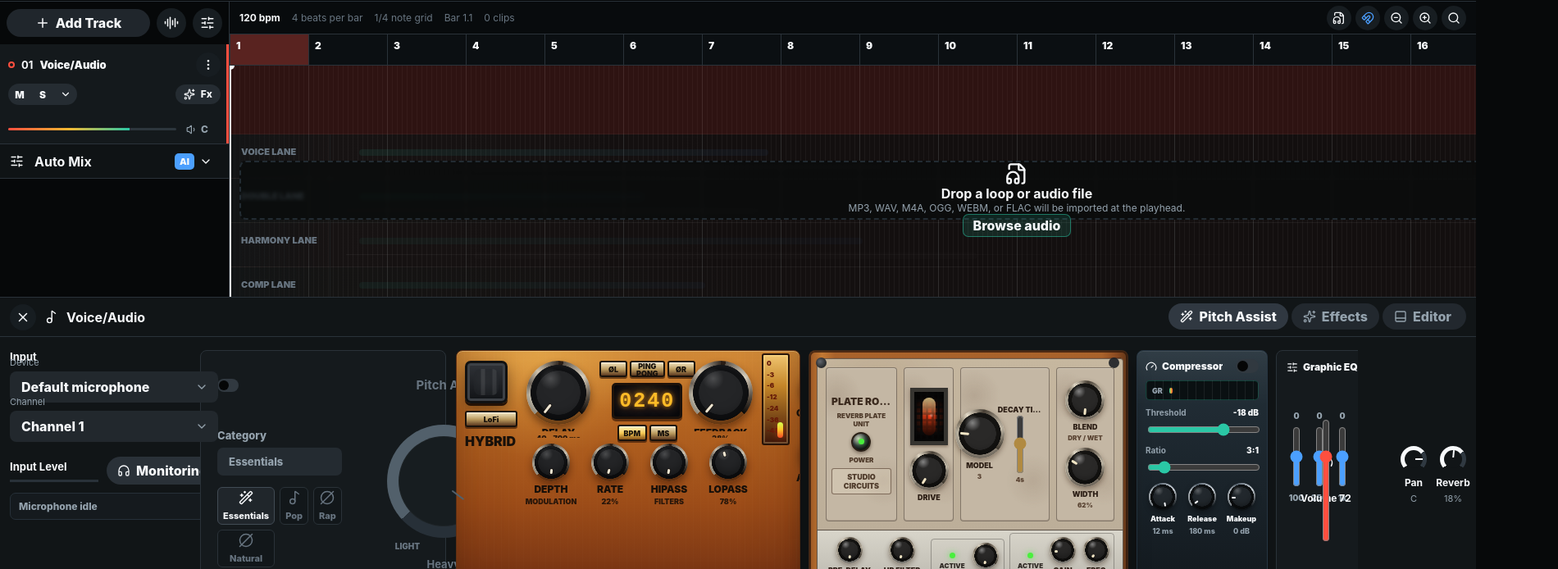
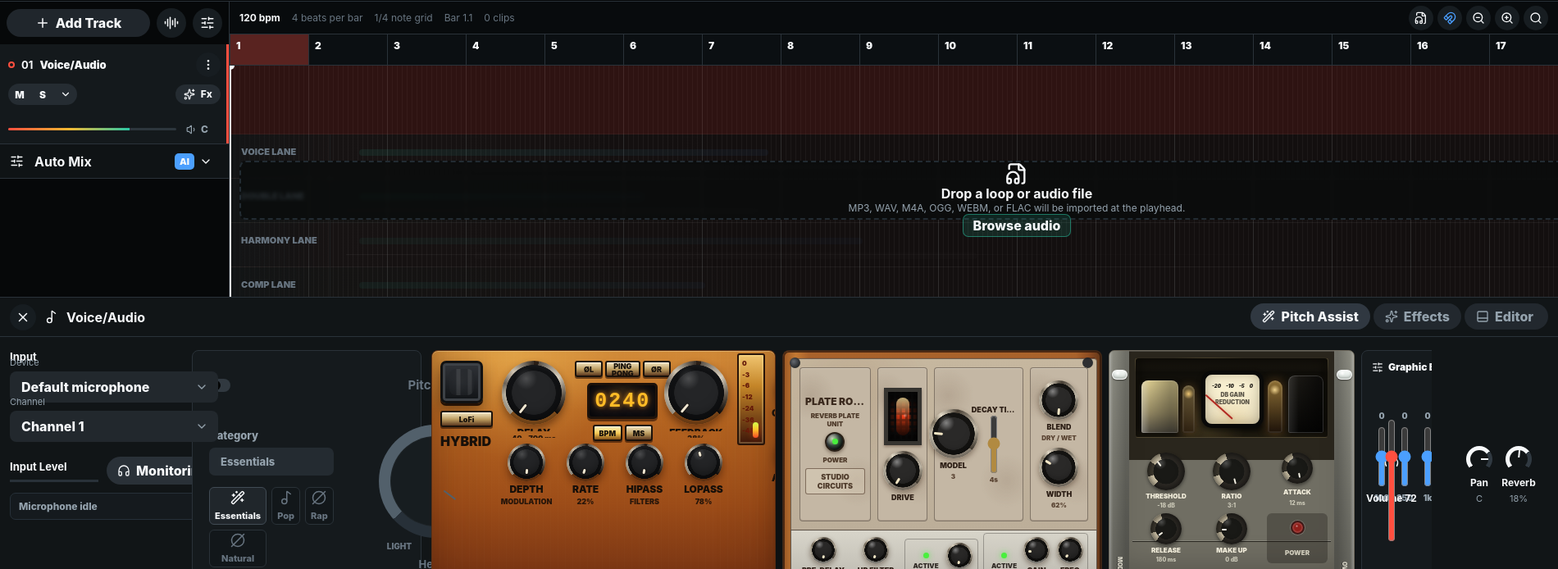
Before and after one commit to kimyounggaur/Vocal_Recording, a React (Vite) app: page / in a window 1280 px wide. Shown: the part 106-800 px from the top of the page at 82% size, 1900 px wide, since content can reach past the window. Built offline with nearby package versions, Linux system fonts and the light colour scheme.

Commit message:
Restyle compressor panel

```diff
--- a/src/components/BottomPanel.tsx
+++ b/src/components/BottomPanel.tsx
@@ -135,6 +135,13 @@ export function BottomPanel({
       [band]: value,
     })
   }
+  const compressor = track.mixer.compressor
+  const compressorReduction = compressor.enabled
+    ? Math.min(100, Math.abs(compressor.threshold) * 1.25 + compressor.ratio * 2.4)
+    : 3
+  const compressorNeedle = compressor.enabled
+    ? -42 + (compressorReduction / 100) * 84
+    : -48
 
   return (
     <section className="bottom-panel" aria-label="Voice and audio controls">
@@ -709,47 +716,54 @@ export function BottomPanel({
             </div>
           </article>
 
-          <article className="compressor-panel" aria-label="Compressor">
-            <div className="compressor-head">
-              <span>
-                <Gauge size={14} />
-                Compressor
+          <article className="tube-compressor-panel" aria-label="Compressor">
+            <aside className="tube-comp-side">
+              <button className="tube-comp-pill" type="button">PRESETS</button>
+              <span>MODE</span>
+              <strong>STD</strong>
+            </aside>
+
+            <div className="tube-comp-main">
+              <div className="tube-comp-bay" aria-hidden="true">
+                <span className="tube-can tube-can-left" />
+                <span className="tube-bottle tube-bottle-sm" />
+                <div className="tube-comp-vu">
+                  <span className="vu-scale">
+                    <i>-20</i>
+                    <i>-10</i>
+                    <i>-5</i>
+                    <i>0</i>
                   </span>
-              <button
-                aria-label="Enable compressor"
-                className={track.mixer.compressor.enabled ? 'effect-toggle is-on' : 'effect-toggle'}
-                onClick={() => updateCompressor('enabled', !track.mixer.compressor.enabled)}
-              >
-                <span />
-              </button>
-            </div>
-            <div className="compressor-meter" aria-hidden="true">
-              <span>GR</span>
-              <i
-                style={{
-                  width: `${track.mixer.compressor.enabled ? Math.min(100, Math.abs(track.mixer.compressor.threshold) * 2) : 4}%`,
-                }}
+                  <strong>DB GAIN REDUCTION</strong>
+                  <span
+                    className="tube-vu-needle"
+                    style={{ transform: `translateX(-50%) rotate(${compressorNeedle}deg)` }}
                   />
                 </div>
-            <label className="compressor-slider">
-              <span>
-                <strong>Threshold</strong>
-                <em>{track.mixer.compressor.threshold} dB</em>
-              </span>
+                <span className="tube-glass" />
+                <span className="tube-can tube-can-right" />
+              </div>
+
+              <div className="tube-comp-controls">
+                <label className="tube-comp-knob-control large">
+                  <span className="tube-comp-knob">
+                    <span style={{ transform: `rotate(${-132 + ((compressor.threshold + 60) / 60) * 264}deg)` }} />
                     <input
                       aria-label="Compressor threshold"
                       max={0}
                       min={-60}
                       onChange={(event) => updateCompressor('threshold', Number(event.currentTarget.value))}
                       type="range"
-                value={track.mixer.compressor.threshold}
+                      value={compressor.threshold}
                     />
+                  </span>
+                  <strong>THRESHOLD</strong>
+                  <small>{compressor.threshold} dB</small>
                 </label>
-            <label className="compressor-slider">
-              <span>
-                <strong>Ratio</strong>
-                <em>{track.mixer.compressor.ratio}:1</em>
-              </span>
+
+                <label className="tube-comp-knob-control large">
+                  <span className="tube-comp-knob">
+                    <span style={{ transform: `rotate(${-132 + ((compressor.ratio - 1) / 19) * 264}deg)` }} />
                     <input
                       aria-label="Compressor ratio"
                       max={20}
@@ -757,56 +771,84 @@ export function BottomPanel({
                       onChange={(event) => updateCompressor('ratio', Number(event.currentTarget.value))}
                       step={0.5}
                       type="range"
-                value={track.mixer.compressor.ratio}
+                      value={compressor.ratio}
                     />
+                  </span>
+                  <strong>RATIO</strong>
+                  <small>{compressor.ratio}:1</small>
                 </label>
-            <div className="compressor-mini-grid">
-              <label className="compressor-knob-control">
-                <span className="compressor-knob">
-                  <span style={{ transform: `rotate(${-132 + (track.mixer.compressor.attackMs / 100) * 264}deg)` }} />
+
+                <label className="tube-comp-knob-control">
+                  <span className="tube-comp-knob small">
+                    <span style={{ transform: `rotate(${-132 + (compressor.attackMs / 100) * 264}deg)` }} />
                     <input
                       aria-label="Compressor attack"
                       max={100}
                       min={1}
                       onChange={(event) => updateCompressor('attackMs', Number(event.currentTarget.value))}
                       type="range"
-                    value={track.mixer.compressor.attackMs}
+                      value={compressor.attackMs}
                     />
                   </span>
-                <strong>Attack</strong>
-                <small>{track.mixer.compressor.attackMs} ms</small>
+                  <strong>ATTACK</strong>
+                  <small>{compressor.attackMs} ms</small>
                 </label>
-              <label className="compressor-knob-control">
-                <span className="compressor-knob">
-                  <span style={{ transform: `rotate(${-132 + (track.mixer.compressor.releaseMs / 500) * 264}deg)` }} />
+
+                <label className="tube-comp-knob-control">
+                  <span className="tube-comp-knob small">
+                    <span style={{ transform: `rotate(${-132 + (compressor.releaseMs / 500) * 264}deg)` }} />
                     <input
                       aria-label="Compressor release"
                       max={500}
                       min={20}
                       onChange={(event) => updateCompressor('releaseMs', Number(event.currentTarget.value))}
                       type="range"
-                    value={track.mixer.compressor.releaseMs}
+                      value={compressor.releaseMs}
                     />
                   </span>
-                <strong>Release</strong>
-                <small>{track.mixer.compressor.releaseMs} ms</small>
+                  <strong>RELEASE</strong>
+                  <small>{compressor.releaseMs} ms</small>
                 </label>
-              <label className="compressor-knob-control">
-                <span className="compressor-knob">
-                  <span style={{ transform: `rotate(${-132 + ((track.mixer.compressor.makeupGain + 12) / 24) * 264}deg)` }} />
+
+                <label className="tube-comp-knob-control">
+                  <span className="tube-comp-knob small">
+                    <span style={{ transform: `rotate(${-132 + ((compressor.makeupGain + 12) / 24) * 264}deg)` }} />
                     <input
                       aria-label="Compressor makeup"
                       max={12}
                       min={-12}
                       onChange={(event) => updateCompressor('makeupGain', Number(event.currentTarget.value))}
                       type="range"
-                    value={track.mixer.compressor.makeupGain}
+                      value={compressor.makeupGain}
                     />
                   </span>
-                <strong>Makeup</strong>
-                <small>{formatDb(track.mixer.compressor.makeupGain)} dB</small>
+                  <strong>MAKE UP</strong>
+                  <small>{formatDb(compressor.makeupGain)} dB</small>
                 </label>
+
+                <button
+                  aria-label="Enable compressor"
+                  className={compressor.enabled ? 'tube-comp-power is-on' : 'tube-comp-power'}
+                  onClick={() => updateCompressor('enabled', !compressor.enabled)}
+                  type="button"
+                >
+                  <span />
+                  POWER
+                </button>
               </div>
+
+              <div className="tube-comp-name">
+                <span>{Math.round(compressorReduction)} GR</span>
+                <strong>ROYAL TUBE</strong>
+                <em>COMP-76</em>
+              </div>
+            </div>
+
+            <aside className="tube-comp-side right">
+              <button className="tube-comp-pill" type="button">SIZE</button>
+              <span>OVS</span>
+              <strong>1X</strong>
+            </aside>
           </article>
 
           <article className="effect-card eq-card">
--- a/src/styles.css
+++ b/src/styles.css
@@ -66,7 +66,7 @@ select {
 .daw-shell {
   display: grid;
   grid-template-rows: 108px minmax(360px, 1fr) 392px;
-  width: max(100vw, 1800px);
+  width: max(100vw, 1900px);
   height: 100vh;
   min-height: 760px;
   overflow: hidden;
@@ -986,7 +986,7 @@ select {
 
 .panel-content {
   display: grid;
-  grid-template-columns: 220px minmax(300px, 0.55fr) minmax(1100px, 1.9fr) 120px;
+  grid-template-columns: 210px minmax(280px, 0.55fr) minmax(1220px, 1.9fr) 110px;
   gap: 12px;
   align-items: center;
   min-height: 0;
@@ -1295,8 +1295,8 @@ select {
 
 .effects-rack {
   display: grid;
-  grid-template-columns: 420px 390px 160px 120px;
-  gap: 10px;
+  grid-template-columns: 420px 390px 300px 110px;
+  gap: 8px;
   align-self: stretch;
   min-width: 0;
   overflow: hidden;
@@ -1475,6 +1475,371 @@ select {
 .compressor-knob-control small {
   color: var(--muted);
   font-weight: 850;
+}
+
+.tube-compressor-panel {
+  position: relative;
+  display: grid;
+  grid-template-columns: 24px minmax(0, 1fr) 24px;
+  align-self: stretch;
+  min-width: 0;
+  overflow: hidden;
+  border: 1px solid #6c675b;
+  border-radius: 7px;
+  background:
+    linear-gradient(90deg, #77776e 0 24px, transparent 24px calc(100% - 24px), #77776e calc(100% - 24px)),
+    linear-gradient(180deg, #2a261d 0 44%, #706e63 44% 100%);
+  box-shadow:
+    inset 0 0 0 1px rgba(255, 255, 255, 0.16),
+    inset 0 -36px 42px rgba(0, 0, 0, 0.26);
+}
+
+.tube-compressor-panel::before {
+  position: absolute;
+  right: 28px;
+  bottom: 70px;
+  left: 28px;
+  height: 1px;
+  content: "";
+  background: rgba(12, 10, 7, 0.7);
+  box-shadow: 0 -1px 0 rgba(255, 255, 255, 0.16);
+}
+
+.tube-comp-side {
+  z-index: 1;
+  display: grid;
+  grid-template-rows: 42px 1fr auto auto;
+  align-items: center;
+  justify-items: center;
+  gap: 5px;
+  padding: 8px 2px;
+  color: rgba(250, 247, 230, 0.82);
+  background:
+    linear-gradient(90deg, rgba(255, 255, 255, 0.28), transparent 18%, rgba(0, 0, 0, 0.2) 82%),
+    linear-gradient(180deg, #8a8a80, #5f5f58);
+  font-size: 7px;
+  font-weight: 950;
+  text-align: center;
+  text-shadow: 0 1px 0 rgba(0, 0, 0, 0.38);
+}
+
+.tube-comp-side.right {
+  background:
+    linear-gradient(270deg, rgba(255, 255, 255, 0.28), transparent 18%, rgba(0, 0, 0, 0.2) 82%),
+    linear-gradient(180deg, #8a8a80, #5f5f58);
+}
+
+.tube-comp-side span {
+  align-self: end;
+  writing-mode: vertical-rl;
+}
+
+.tube-comp-side strong {
+  display: grid;
+  min-width: 19px;
+  min-height: 13px;
+  place-items: center;
+  border-radius: 3px;
+  background: rgba(23, 22, 19, 0.34);
+  font-size: 7px;
+}
+
+.tube-comp-pill {
+  width: 19px;
+  height: 12px;
+  border: 1px solid rgba(255, 255, 255, 0.75);
+  border-radius: 999px;
+  color: transparent;
+  background:
+    radial-gradient(circle at 36% 30%, rgba(255, 255, 255, 0.94), transparent 24%),
+    linear-gradient(180deg, #f7faf8, #d5ddd7);
+  box-shadow:
+    inset 0 -2px 3px rgba(0, 0, 0, 0.18),
+    0 1px 2px rgba(0, 0, 0, 0.48);
+}
+
+.tube-comp-main {
+  z-index: 1;
+  display: grid;
+  grid-template-rows: 98px 1fr 31px;
+  gap: 6px;
+  min-width: 0;
+  padding: 8px 7px 7px;
+}
+
+.tube-comp-bay {
+  display: grid;
+  grid-template-columns: 45px 18px minmax(76px, 1fr) 20px 43px;
+  gap: 5px;
+  align-items: end;
+  min-width: 0;
+  padding: 8px 7px 5px;
+  overflow: hidden;
+  border: 1px solid rgba(245, 221, 164, 0.12);
+  border-radius: 4px;
+  background:
+    linear-gradient(180deg, rgba(255, 219, 144, 0.16), transparent 18%),
+    radial-gradient(circle at 38% 88%, rgba(235, 199, 112, 0.16), transparent 26%),
+    #12100b;
+  box-shadow:
+    inset 0 10px 16px rgba(0, 0, 0, 0.84),
+    inset 0 -6px 10px rgba(218, 180, 90, 0.08);
+}
+
+.tube-can,
+.tube-bottle,
+.tube-glass {
+  display: block;
+  align-self: end;
+}
+
+.tube-can {
+  width: 100%;
+  border-radius: 8px 8px 2px 2px;
+  background:
+    linear-gradient(90deg, rgba(255, 255, 255, 0.3), transparent 22%, rgba(0, 0, 0, 0.26) 78%),
+    linear-gradient(180deg, #d7c88d, #8f8460 62%, #4d493f);
+  box-shadow:
+    inset 0 0 0 1px rgba(255, 255, 255, 0.16),
+    0 4px 8px rgba(0, 0, 0, 0.42);
+}
+
+.tube-can-left {
+  height: 64px;
+}
+
+.tube-can-right {
+  height: 70px;
+  background:
+    linear-gradient(90deg, rgba(255, 255, 255, 0.12), transparent 30%, rgba(0, 0, 0, 0.46) 84%),
+    linear-gradient(180deg, #191713, #050504);
+}
+
+.tube-bottle {
+  width: 15px;
+  height: 58px;
+  border-radius: 8px 8px 3px 3px;
+  background:
+    radial-gradient(circle at 50% 18%, rgba(255, 212, 123, 0.88), transparent 13%),
+    linear-gradient(180deg, rgba(255, 217, 132, 0.38), rgba(49, 32, 15, 0.68));
+  box-shadow:
+    inset 0 0 0 2px rgba(255, 255, 255, 0.08),
+    0 0 12px rgba(245, 162, 61, 0.24);
+}
+
+.tube-glass {
+  width: 18px;
+  height: 64px;
+  border-radius: 10px 10px 3px 3px;
+  background:
+    radial-gradient(circle at 48% 18%, rgba(255, 226, 154, 0.88), transparent 12%),
+    linear-gradient(180deg, rgba(248, 193, 89, 0.54), rgba(33, 19, 9, 0.74));
+  box-shadow:
+    inset 0 0 0 2px rgba(255, 255, 255, 0.09),
+    0 0 14px rgba(255, 158, 55, 0.3);
+}
+
+.tube-comp-vu {
+  position: relative;
+  align-self: center;
+  min-width: 0;
+  height: 70px;
+  padding: 10px 8px 7px;
+  overflow: hidden;
+  border: 5px solid #090908;
+  border-radius: 13px;
+  background:
+    radial-gradient(circle at 50% 100%, rgba(247, 202, 118, 0.24), transparent 46%),
+    linear-gradient(180deg, #fff7d8, #e9dfbf);
+  box-shadow:
+    inset 0 0 16px rgba(46, 34, 15, 0.32),
+    0 3px 6px rgba(0, 0, 0, 0.48);
+}
+
+.vu-scale {
+  display: flex;
+  justify-content: space-between;
+  color: #1a1713;
+  font-size: 6px;
+  font-weight: 950;
+}
+
+.tube-comp-vu strong {
+  position: absolute;
+  right: 0;
+  bottom: 22px;
+  left: 0;
+  color: rgba(30, 26, 21, 0.72);
+  font-size: 7px;
+  font-weight: 950;
+  text-align: center;
+}
+
+.tube-vu-needle {
+  position: absolute;
+  bottom: 6px;
+  left: 50%;
+  width: 2px;
+  height: 44px;
+  border-radius: 999px;
+  background: #b22a22;
+  transform-origin: bottom center;
+  box-shadow: 0 0 4px rgba(178, 42, 34, 0.28);
+}
+
+.tube-comp-controls {
+  display: grid;
+  grid-template-columns: repeat(3, minmax(0, 1fr));
+  gap: 5px 6px;
+  align-content: end;
+  min-width: 0;
+  padding: 3px 1px 0;
+}
+
+.tube-comp-knob-control {
+  display: grid;
+  justify-items: center;
+  min-width: 0;
+  gap: 2px;
+  color: rgba(247, 243, 224, 0.86);
+  text-align: center;
+}
+
+.tube-comp-knob {
+  position: relative;
+  display: block;
+  width: 46px;
+  height: 46px;
+  border-radius: 50%;
+  background:
+    radial-gradient(circle at 35% 28%, rgba(255, 255, 255, 0.24), transparent 17%),
+    radial-gradient(circle at center, #191916 0 47%, transparent 48%),
+    conic-gradient(from 220deg, #d3c8ac 0 34deg, #3d392f 34deg 82deg, #c3b89d 82deg 120deg, #2c2924 120deg 360deg);
+  box-shadow:
+    inset 0 0 10px rgba(0, 0, 0, 0.78),
+    0 2px 4px rgba(0, 0, 0, 0.48);
+}
+
+.tube-comp-knob.small {
+  width: 38px;
+  height: 38px;
+}
+
+.tube-comp-knob span {
+  position: absolute;
+  inset: 6px;
+  z-index: 1;
+}
+
+.tube-comp-knob span::after {
+  position: absolute;
+  top: 50%;
+  left: 1px;
+  width: 22%;
+  height: 2px;
+  content: "";
+  border-radius: 999px;
+  background: #f2eee1;
+}
+
+.tube-comp-knob input {
+  position: absolute;
+  inset: 0;
+  z-index: 2;
+  width: 100%;
+  height: 100%;
+  margin: 0;
+  cursor: pointer;
+  opacity: 0;
+}
+
+.tube-comp-knob-control strong,
+.tube-comp-knob-control small {
+  overflow: hidden;
+  max-width: 74px;
+  white-space: nowrap;
+  text-overflow: ellipsis;
+}
+
+.tube-comp-knob-control strong {
+  color: #f3eedc;
+  font-size: 8px;
+  font-weight: 950;
+}
+
+.tube-comp-knob-control small {
+  color: rgba(247, 243, 224, 0.7);
+  font-size: 7px;
+  font-weight: 850;
+}
+
+.tube-comp-power {
+  display: grid;
+  min-width: 0;
+  min-height: 43px;
+  place-items: center;
+  gap: 2px;
+  border-radius: 6px;
+  color: rgba(247, 243, 224, 0.76);
+  background: rgba(18, 16, 13, 0.3);
+  font-size: 8px;
+  font-weight: 950;
+}
+
+.tube-comp-power span {
+  display: block;
+  width: 17px;
+  height: 17px;
+  border: 2px solid rgba(35, 24, 22, 0.74);
+  border-radius: 50%;
+  background:
+    radial-gradient(circle at 42% 36%, rgba(255, 255, 255, 0.54), transparent 16%),
+    #8f1f1a;
+  box-shadow:
+    inset 0 0 0 2px rgba(255, 255, 255, 0.12),
+    0 0 0 1px rgba(255, 255, 255, 0.18);
+}
+
+.tube-comp-power.is-on span {
+  background:
+    radial-gradient(circle at 42% 36%, rgba(255, 255, 255, 0.64), transparent 16%),
+    #ff4f3f;
+  box-shadow:
+    0 0 11px rgba(255, 79, 63, 0.42),
+    inset 0 0 0 2px rgba(255, 255, 255, 0.14);
+}
+
+.tube-comp-name {
+  display: grid;
+  grid-template-columns: 31px 1fr 45px;
+  align-items: center;
+  gap: 4px;
+  min-width: 0;
+  color: rgba(245, 240, 221, 0.84);
+}
+
+.tube-comp-name span,
+.tube-comp-name em {
+  overflow: hidden;
+  white-space: nowrap;
+  text-overflow: ellipsis;
+  font-size: 8px;
+  font-style: normal;
+  font-weight: 950;
+}
+
+.tube-comp-name strong {
+  overflow: hidden;
+  color: #f0ead7;
+  font-family: Georgia, "Times New Roman", serif;
+  font-size: 19px;
+  font-style: italic;
+  font-weight: 800;
+  line-height: 1;
+  white-space: nowrap;
+  text-align: center;
+  text-overflow: ellipsis;
+  text-shadow: 0 1px 0 rgba(0, 0, 0, 0.4);
 }
 
 .h-delay-panel {
@@ -2310,7 +2675,7 @@ select {
 @media (max-width: 1279px) {
   .daw-shell {
     grid-template-rows: 108px minmax(320px, 1fr) 420px;
-    width: 1800px;
+    width: 1900px;
     min-height: 820px;
   }
 
@@ -2327,7 +2692,7 @@ select {
   }
 
   .panel-content {
-    grid-template-columns: 220px 300px 1100px 120px;
+    grid-template-columns: 210px 280px 1220px 110px;
     gap: 12px;
   }
 
@@ -2339,6 +2704,6 @@ select {
 
 @media (max-width: 760px) {
   .daw-shell {
-    width: 1800px;
+    width: 1900px;
   }
 }
```
Lines whose indentation alone changed are shown as unchanged.
